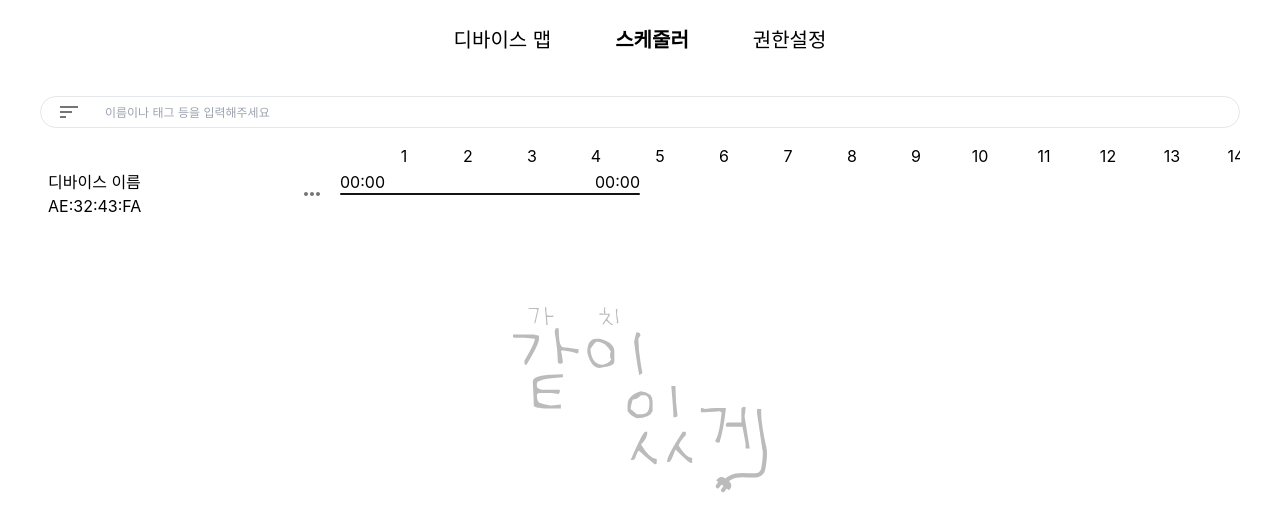
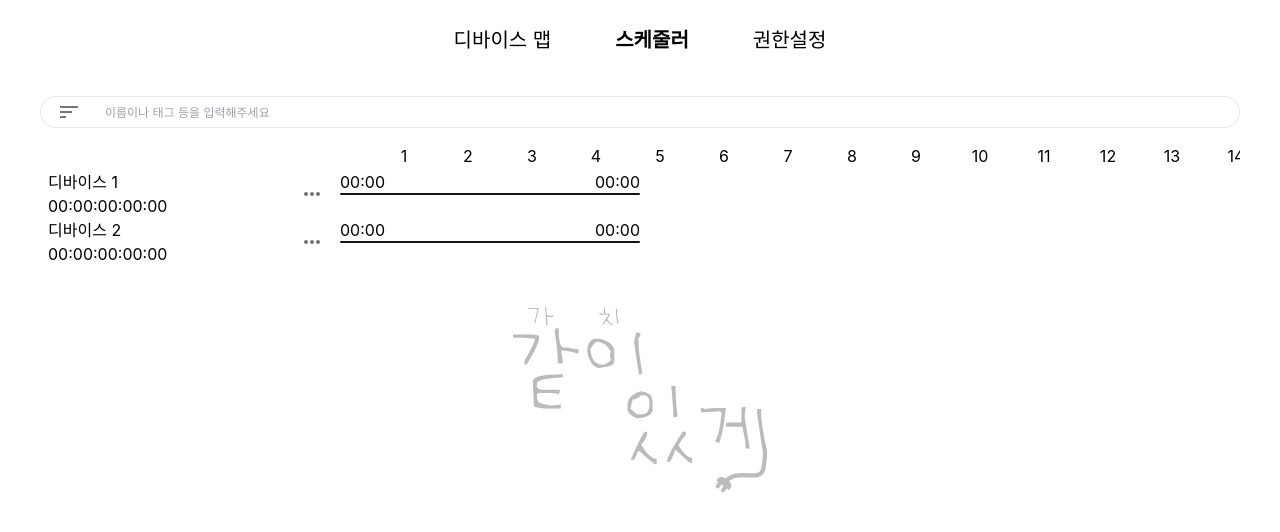
Before and after one commit to project-worthy/private_server, a React (Create React App) app: page / in a window 1280 px wide. Shown: the top 532 px of the page. Built offline with nearby package versions, Linux system fonts and the light colour scheme.

Commit message:
feat: timeScheduler can handle mulitple data

```diff
--- a/src/pages/scheduler/components/TimeLine.tsx
+++ b/src/pages/scheduler/components/TimeLine.tsx
@@ -1,19 +1,30 @@
-import AddVariableIcon from "@mui/icons-material/Add";
+import { useState } from "react";
 
-import dayjs, { locale } from "dayjs";
+import { locale } from "dayjs";
 
 import { Box } from "components/layouts";
-import { getTimeRatio } from "utils/date";
 
-import TimeScheduler from "./TimeScheduler";
+import TimeScheduler, { TimeSchedulerType } from "./TimeScheduler";
 
 locale("ko");
 
+const dummyData: TimeSchedulerType[] = [
+  {
+    name: "디바이스 1",
+    macAddress: "00:00:00:00:00",
+    activeTimes: [{ start: [0, 0, 0], end: [3, 0, 0] }],
+  },
+  {
+    name: "디바이스 2",
+    macAddress: "00:00:00:00:00",
+    activeTimes: [{ start: [0, 0, 0], end: [3, 0, 0] }],
+  },
+];
+
 const timeNumber: number[] = Array.from({ length: 24 }, (_, i) => i + 1);
+
 export default function TimeLine() {
-  console.log(getTimeRatio(dayjs("2024-09-25 24:0:0")));
-
-  console.log(dayjs("2024-09-25 24:0:0").format("YYYY-MM-DD HH:mm:ss"));
+  const [data, _] = useState(dummyData);
   return (
     <>
       <Box className="h-full " items="start">
@@ -30,7 +41,9 @@ export default function TimeLine() {
                 ))}
               </div>
               <div className="h-12">
-                <TimeScheduler />
+                {data.map((d, i) => (
+                  <TimeScheduler data={d} key={`time-scheduler-${i}`} />
+                ))}
               </div>
             </div>
           </div>
--- a/src/pages/scheduler/components/TimeScheduler.tsx
+++ b/src/pages/scheduler/components/TimeScheduler.tsx
@@ -1,24 +1,57 @@
 import MoreHorizIcon from "@mui/icons-material/MoreHoriz";
-import { IconButton, Paper } from "@mui/material";
+import { IconButton } from "@mui/material";
 
-const dummyData: string[][] = [["2024-09-25 00:0:0", "2024-09-25 03:0:0"]];
-export default function TimeScheduler() {
+import dayjs from "dayjs";
+
+import { getTimeRatio } from "utils/date";
+
+export type TimeArr = [number, number, number];
+
+export type TimeSchedulerType = {
+  name: string;
+  macAddress: string;
+  activeTimes: { start: TimeArr; end: TimeArr }[];
+};
+
+const getTimes = (data: TimeArr) =>
+  dayjs().set("hour", data[0]).set("minute", data[1]).set("second", data[2]);
+
+const getPosition = (data: TimeSchedulerType["activeTimes"][number]) => {
+  const start = getTimeRatio(getTimes(data.start));
+  const end = getTimeRatio(getTimes(data.end));
+  return { start, end };
+};
+
+const getPositions = (data: TimeSchedulerType) =>
+  data.activeTimes.map((e) => getPosition(e));
+
+type TimeSchedulerProp = {
+  data: TimeSchedulerType;
+};
+
+export default function TimeScheduler(props: TimeSchedulerProp) {
+  const { data } = props;
+  console.log(getPositions(data));
   return (
     <>
       <div className="absolute flex items-center justify-between left-0 top-auto w-1/4 bg-background px-2 z-10">
         <dl>
-          <dt>디바이스 이름</dt>
-          <dd>AE:32:43:FA</dd>
+          <dt>{data.name}</dt>
+          <dd>{data.macAddress}</dd>
         </dl>
         <IconButton>
           <MoreHorizIcon />
         </IconButton>
       </div>
       <div className="h-[inherit] relative" style={{ width: 300 }}>
-        {dummyData.map((data, i) => (
+        {data.activeTimes.map((data, i) => (
           <>
-            <span className="absolute left-0">00:00</span>
-            <span className="absolute right-0">00:00</span>
+            <span className="absolute left-0">
+              {getTimes(data.start).format("HH:mm")}
+            </span>
+            <span className="absolute right-0">
+              {getTimes(data.start).format("HH:mm")}
+            </span>
             <p
               className="absolute h-0.5 rounded-lg bg-primary top-1/2 -translate-y-1/2 w-full"
               key={"line" + i}
--- a/src/pages/scheduler/components/index.ts
+++ b/src/pages/scheduler/components/index.ts
@@ -1 +1,3 @@
 export { default as TimeLine } from "./TimeLine";
+
+export * from "./TimeScheduler";
```
